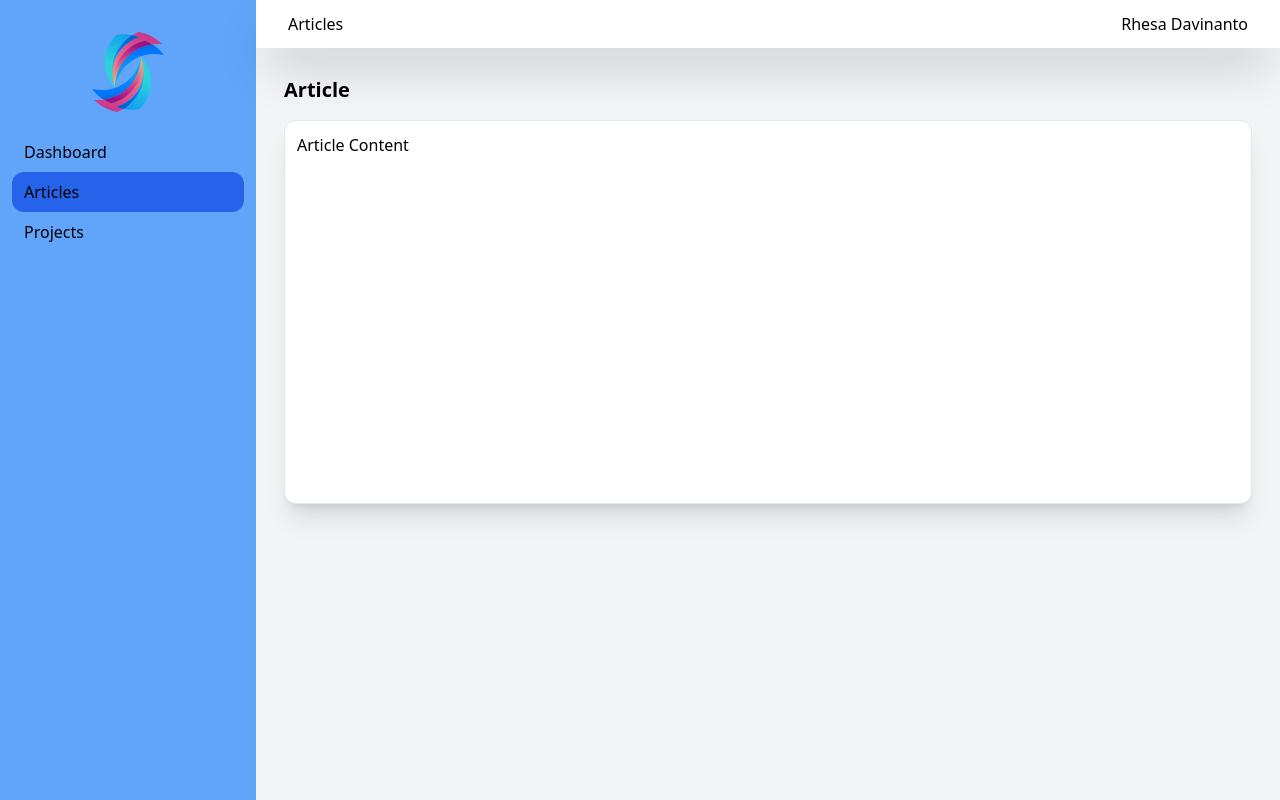
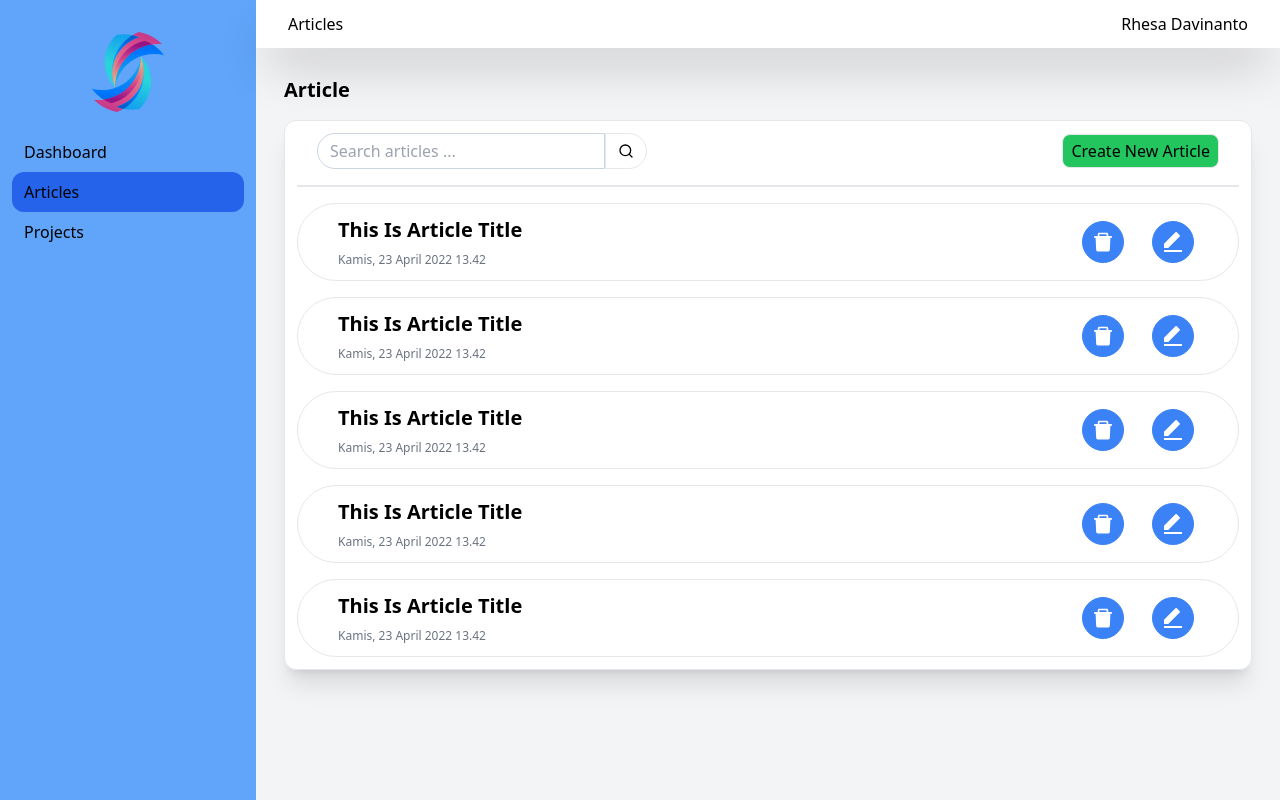
Before and after one commit to RhesaDav/personal-web-dashboard, a React (Create React App) app: page /articles in a window 1280 px wide. Built offline with nearby package versions, Linux system fonts and the light colour scheme.

Commit message:
article page slicing

```diff
--- a/src/Layout/LayoutDashboard.jsx
+++ b/src/Layout/LayoutDashboard.jsx
@@ -6,8 +6,8 @@ export default function LayoutDashboard({ children, title, banner }) {
   // const [banner, setBanner] = useState(false)
   return (
     <>
-      <div className="flex">
-        <div className="bg-blue-400 h-screen w-1/5">
+      <div className="flex h-full w-full">
+        <div className="bg-blue-400 min-h-screen w-1/5">
           <Sidebar />
         </div>
         <div className="bg-gray-100 w-4/5">
--- a/src/components/Sidebar.jsx
+++ b/src/components/Sidebar.jsx
@@ -14,7 +14,7 @@ export default function Sidebar() {
 
   const activeClassName =
     "mx-1 py-2 px-3 rounded-xl cursor-pointer bg-blue-600";
-  const inactiveClassName = "mx-1 py-2 px-3 rounded-xl cursor-pointer";
+  const inactiveClassName = "mx-1 py-2 px-3 rounded-xl hover:bg-blue-500 cursor-pointer";
   return (
     <nav className="flex flex-col gap-2 my-5 mx-2">
       <div className="flex justify-center my-3">
--- a/src/pages/dashboard/Articles.jsx
+++ b/src/pages/dashboard/Articles.jsx
@@ -1,5 +1,8 @@
 import React from "react";
 import LayoutDashboard from "../../Layout/LayoutDashboard";
+import { AiFillDelete } from "react-icons/ai";
+import { RiEditFill } from "react-icons/ri";
+import {FiSearch} from "react-icons/fi"
 
 export default function Articles() {
   return (
@@ -8,8 +11,111 @@ export default function Articles() {
         <div className="flex flex-col gap-4">
           <h1 className="text-xl font-bold">Article</h1>
           <div className="flex justify-between">
-            <div className="bg-white w-full h-96 justify-between flex flex-col border rounded-xl shadow-xl">
-              <div className="flex items-center p-3 gap-4">Article Content</div>
+            <div className="bg-white w-full min-h-96 justify-between flex flex-col border rounded-xl shadow-xl">
+              <div className="flex flex-col p-3 gap-4">
+                <div className="flex justify-between items-center px-5">
+                  <div className="flex items-cneter">
+                    <input type="text" className="border h-9 px-3 py-1  rounded-l-full border-slate-300 w-72 focus:outline-none focus:border-blue-500" placeholder="Search articles ..." />
+                    <button className="border h-9 rounded-r-full px-3 py-1 hover:bg-blue-500 hover:border-blue-500"><FiSearch/></button>
+                  </div>
+                  <button className="border hover:scale-110 transition duration-150 ease-in-out bg-green-500 py-1 px-2 rounded-lg text-black hover:font-semibold">
+                    Create New Article
+                  </button>
+                </div>
+                <hr className="border w-full" />
+                <div className="flex flex-col gap-4">
+                  <div className="border flex justify-between rounded-full px-10 py-3">
+                    <div className="flex flex-col gap-2">
+                      <button className="font-semibold text-xl text-black hover:text-blue-300 hover:underline">
+                        This Is Article Title
+                      </button>
+                      <h1 className="text-xs text-gray-500">
+                        Kamis, 23 April 2022 13.42
+                      </h1>
+                    </div>
+                    <div className="flex items-center gap-5">
+                      <button className="bg-blue-500 text-sm m-1 text-white rounded-full border-blue-500 border hover:bg-white hover:text-blue-500 hover:scale-110 transition duration-150 ease-in-out">
+                        <AiFillDelete className="h-10 p-2 w-10 " />
+                      </button>
+                      <button className="bg-blue-500 text-sm m-1 text-white rounded-full border-blue-500 border hover:bg-white hover:text-blue-500 hover:scale-110 transition duration-150 ease-in-out">
+                        <RiEditFill className="h-10 p-2 w-10 " />
+                      </button>
+                    </div>
+                  </div>
+                  <div className="border flex justify-between rounded-full px-10 py-3">
+                    <div className="flex flex-col gap-2">
+                      <button className="font-semibold text-xl text-black hover:text-blue-300 hover:underline">
+                        This Is Article Title
+                      </button>
+                      <h1 className="text-xs text-gray-500">
+                        Kamis, 23 April 2022 13.42
+                      </h1>
+                    </div>
+                    <div className="flex items-center gap-5">
+                      <button className="bg-blue-500 text-sm m-1 text-white rounded-full border-blue-500 border hover:bg-white hover:text-blue-500">
+                        <AiFillDelete className="h-10 p-2 w-10" />
+                      </button>
+                      <button className="bg-blue-500 text-sm m-1 text-white rounded-full border-blue-500 border hover:bg-white hover:text-blue-500">
+                        <RiEditFill className="h-10 p-2 w-10" />
+                      </button>
+                    </div>
+                  </div>
+                  <div className="border flex justify-between rounded-full px-10 py-3">
+                    <div className="flex flex-col gap-2">
+                      <button className="font-semibold text-xl text-black hover:text-blue-300 hover:underline">
+                        This Is Article Title
+                      </button>
+                      <h1 className="text-xs text-gray-500">
+                        Kamis, 23 April 2022 13.42
+                      </h1>
+                    </div>
+                    <div className="flex items-center gap-5">
+                      <button className="bg-blue-500 text-sm m-1 text-white rounded-full border-blue-500 border hover:bg-white hover:text-blue-500">
+                        <AiFillDelete className="h-10 p-2 w-10" />
+                      </button>
+                      <button className="bg-blue-500 text-sm m-1 text-white rounded-full border-blue-500 border hover:bg-white hover:text-blue-500">
+                        <RiEditFill className="h-10 p-2 w-10" />
+                      </button>
+                    </div>
+                  </div>
+                  <div className="border flex justify-between rounded-full px-10 py-3">
+                    <div className="flex flex-col gap-2">
+                      <button className="font-semibold text-xl text-black hover:text-blue-300 hover:underline">
+                        This Is Article Title
+                      </button>
+                      <h1 className="text-xs text-gray-500">
+                        Kamis, 23 April 2022 13.42
+                      </h1>
+                    </div>
+                    <div className="flex items-center gap-5">
+                      <button className="bg-blue-500 text-sm m-1 text-white rounded-full border-blue-500 border hover:bg-white hover:text-blue-500">
+                        <AiFillDelete className="h-10 p-2 w-10" />
+                      </button>
+                      <button className="bg-blue-500 text-sm m-1 text-white rounded-full border-blue-500 border hover:bg-white hover:text-blue-500">
+                        <RiEditFill className="h-10 p-2 w-10" />
+                      </button>
+                    </div>
+                  </div>
+                  <div className="border flex justify-between rounded-full px-10 py-3">
+                    <div className="flex flex-col gap-2">
+                      <button className="font-semibold text-xl text-black hover:text-blue-300 hover:underline">
+                        This Is Article Title
+                      </button>
+                      <h1 className="text-xs text-gray-500">
+                        Kamis, 23 April 2022 13.42
+                      </h1>
+                    </div>
+                    <div className="flex items-center gap-5">
+                      <button className="bg-blue-500 text-sm m-1 text-white rounded-full border-blue-500 border hover:bg-white hover:text-blue-500">
+                        <AiFillDelete className="h-10 p-2 w-10" />
+                      </button>
+                      <button className="bg-blue-500 text-sm m-1 text-white rounded-full border-blue-500 border hover:bg-white hover:text-blue-500">
+                        <RiEditFill className="h-10 p-2 w-10" />
+                      </button>
+                    </div>
+                  </div>
+                </div>
+              </div>
             </div>
           </div>
         </div>
```
